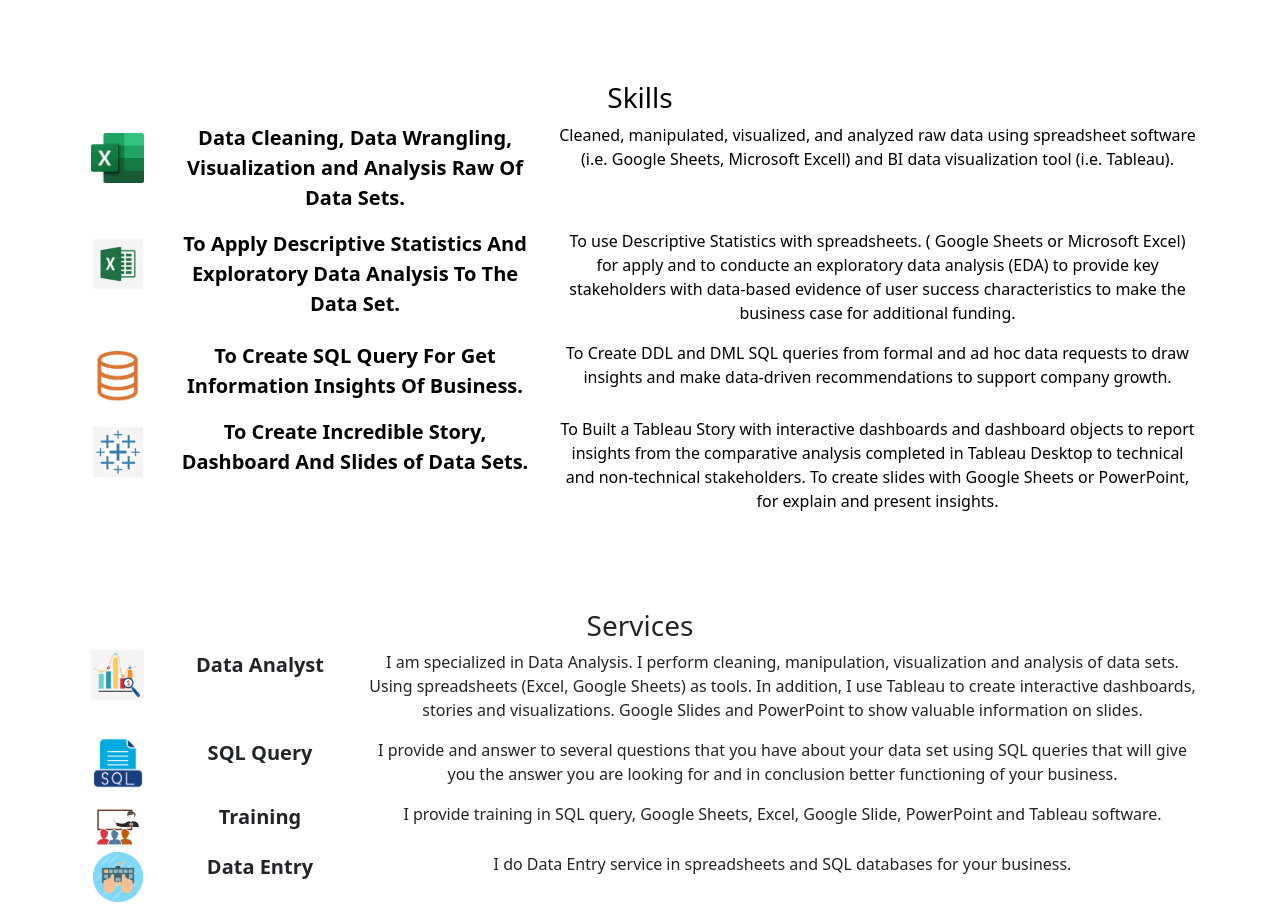
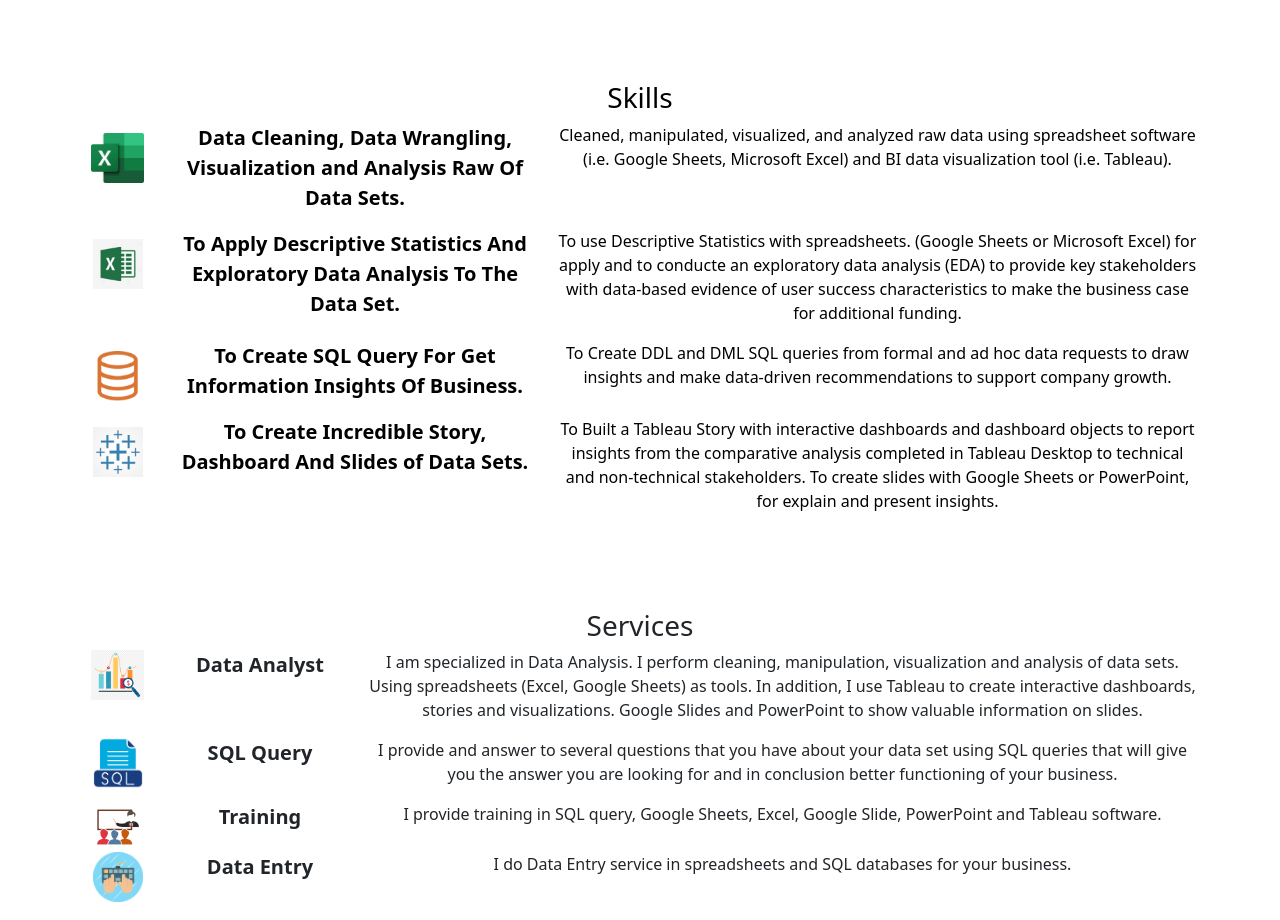
Before and after one commit to EdgarWorks/EdgarWorks.github.io, a plain HTML site: page index.html in a window 1280 px wide. Shown: the part 1240-2160 px from the top of the page. Drawn offline with nearby package versions, Linux system fonts and the light colour scheme; a web font is replaced by a local one.

Commit message:
crrrigiendo Excell por Excel
Corrected typos and improved sentence structure in various paragraphs.

```diff
--- a/index.html
+++ b/index.html
@@ -153,7 +153,7 @@
               </div>
 
               <div class="col-12 col-md-7 columna">
-                 <p class="paragraph-skill">  Cleaned, manipulated, visualized, and analyzed raw data using spreadsheet software (i.e. Google Sheets, Microsoft Excell) and BI data visualization tool (i.e. Tableau).<p>
+                 <p class="paragraph-skill">  Cleaned, manipulated, visualized, and analyzed raw data using spreadsheet software (i.e. Google Sheets, Microsoft Excel) and BI data visualization tool (i.e. Tableau).<p>
               </div>
 
             </div>
@@ -174,7 +174,7 @@
 
               <div  class="col-12 col-md-7 columna">
                 <p class="paragraph-skill">
-                  To use Descriptive Statistics with spreadsheets. ( Google Sheets or Microsoft Excel) for apply and to conducte an exploratory data analysis (EDA) to provide key stakeholders with data-based evidence of user success characteristics to make the business case for additional funding.
+                  To use Descriptive Statistics with spreadsheets. (Google Sheets or Microsoft Excel) for apply and to conducte an exploratory data analysis (EDA) to provide key stakeholders with data-based evidence of user success characteristics to make the business case for additional funding.
                 </p>
               </div>
 
@@ -221,7 +221,8 @@
 
               <div  class="col-12 col-md-7 columna">
                 <p class="paragraph-skill">
-                  To Built a Tableau Story with interactive dashboards and dashboard objects to report insights from the comparative analysis completed in Tableau Desktop to technical and non-technical stakeholders. To create slides with Google Sheets or PowerPoint, for explain and present insights.
+                  To Built a Tableau Story with interactive dashboards and dashboard objects to report insights from the comparative analysis completed in Tableau Desktop to technical and non-technical stakeholders.
+                    To create slides with Google Sheets or PowerPoint, for explain and present insights.
                 </p>
               </div>
 
@@ -244,7 +245,8 @@
                 <img class="img-service" src="img/services/data-analysis-services.png">
               </div>
               <div class="col-12 col-md-2"><p class="title-service">Data Analyst</p></div>
-              <div class="col-12 col-md-9"><p>I am specialized in Data Analysis. I perform cleaning, manipulation, visualization and analysis of data sets. Using spreadsheets (Excel, Google Sheets) as tools. In addition, I use Tableau to create interactive dashboards, stories and visualizations. Google Slides and PowerPoint to show valuable information on slides.</p></div>
+              <div class="col-12 col-md-9"><p>I am specialized in Data Analysis. I perform cleaning, manipulation, visualization and analysis of data sets. Using spreadsheets (Excel, Google Sheets) as tools.
+                  In addition, I use Tableau to create interactive dashboards, stories and visualizations. Google Slides and PowerPoint to show valuable information on slides.</p></div>
             </div>
 
 
```
